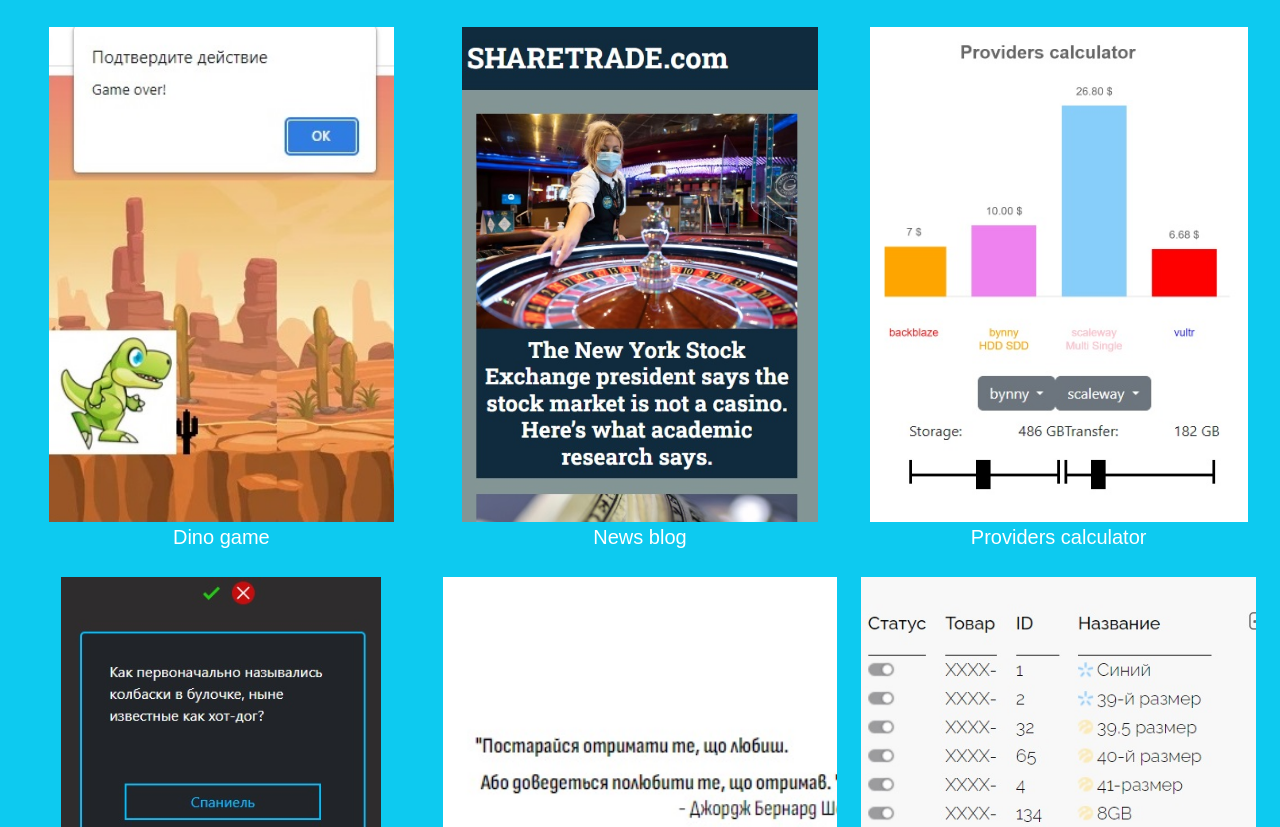
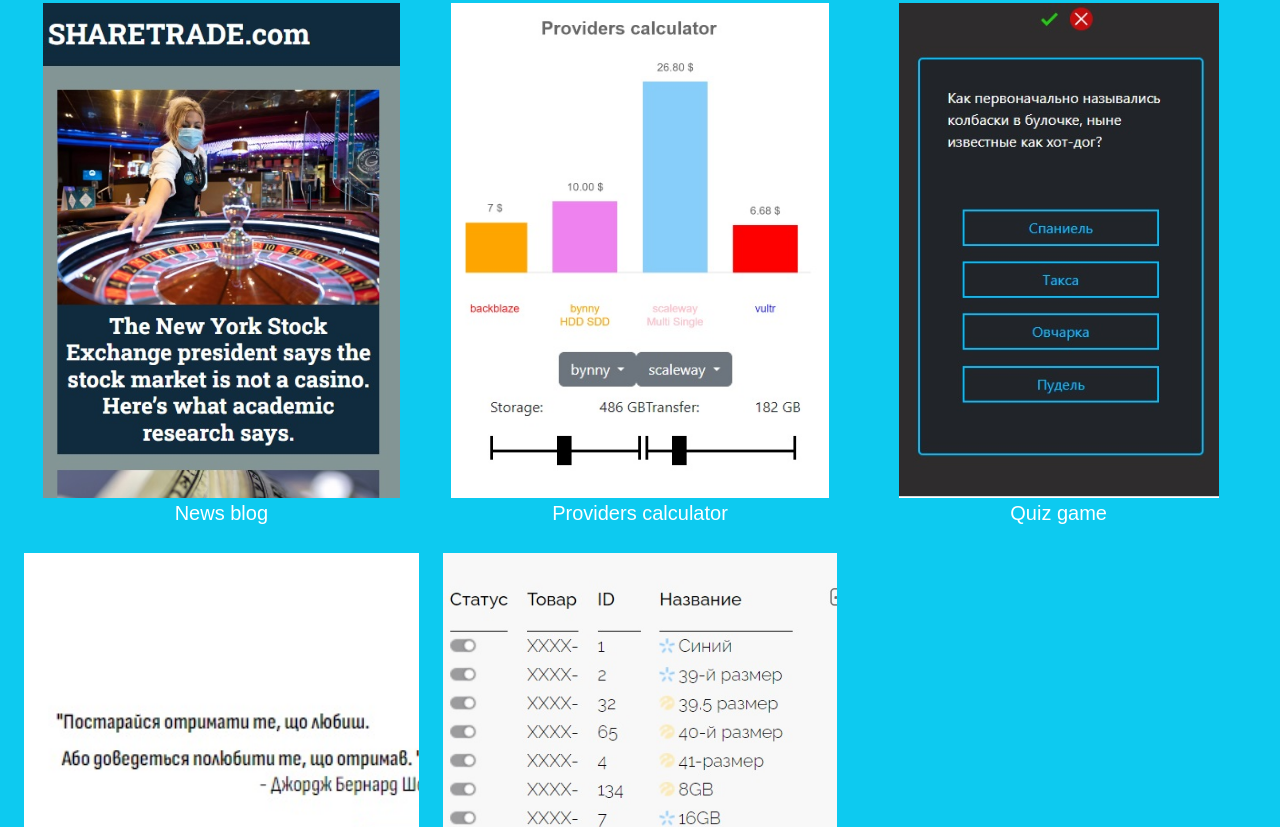
Before and after one commit to Anatolii1996/NEW_PORTFOLIO, a plain HTML site: page index.html in a window 1280 px wide. Shown: the part 1415-2242 px from the top of the page. Drawn offline with nearby package versions, Linux system fonts and the light colour scheme; a web font is replaced by a local one.

Commit message:
delete dino

```diff
--- a/index.html
+++ b/index.html
@@ -1,4 +1,4 @@
-/* eslint-disable */
+
 <!DOCTYPE html>
 <html lang="en">
   <head>
@@ -143,23 +143,7 @@
                 <p class="text-center text-white">ToDo list</p>
               </a>
             </div>
-            <div class="col-12 col-sm-6 col-lg-4 progect_item progect_item_img">
-              <a
-                href="./Projects/Games/index.html"
-                target="_blank"
-                target="_blank"
-              >
-                <div>
-                  <img
-                    src="img/Dino.jpg"
-                    alt="Dino game"
-                    class="img-fluid progect_item_img"
-                  />
-                </div>
 
-                <p class="text-center text-white">Dino game</p>
-              </a>
-            </div>
             <div class="col-12 col-sm-6 col-lg-4 progect_item">
               <a href="https://network-requst.netlify.app/" target="_blank">
                 <div>
```
